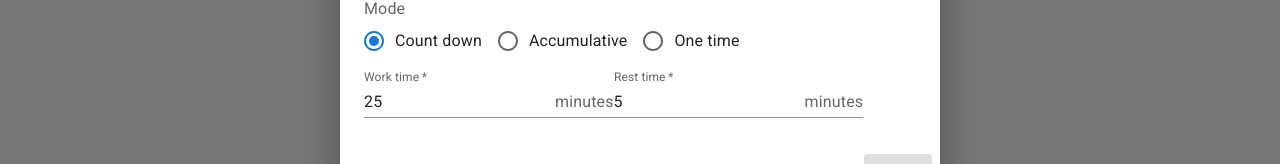
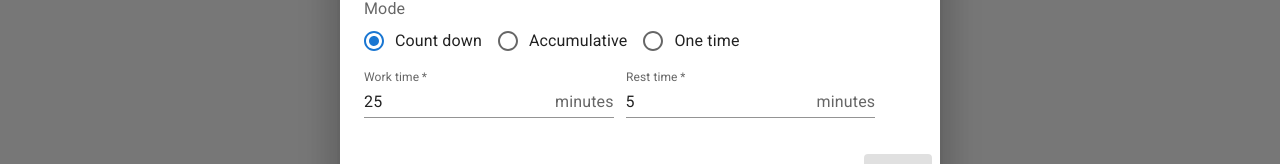
Before and after one commit to 4piu/potatodo, a React (Create React App) app: page / in a window 1280 px wide. Both pictures are taken after a click on the button 1222 px from the left and 692 px from the top of the page. Shown: the part 431-595 px from the top of the page. Built offline with nearby package versions, Linux system fonts and the light colour scheme.

Commit message:
Style tweaks

```diff
--- a/src/Component/TaskEditor.js
+++ b/src/Component/TaskEditor.js
@@ -210,7 +210,7 @@ class TaskEditor extends PureComponent {
                         </RadioGroup>
                     </FormControl>
                     {this.state.taskTimerMode === TimerMode.COUNT_DOWN &&
-                        <TextField variant="standard" label="Work time" sx={{ my: 1 }}
+                        <TextField variant="standard" label="Work time" sx={{ my: 1, mr: 1.5 }}
                             InputProps={{
                                 inputMode: 'numeric',
                                 pattern: '[0-9]*',
@@ -221,7 +221,7 @@ class TaskEditor extends PureComponent {
 
                     }
                     {this.state.taskTimerMode !== TimerMode.ONETIME &&
-                        <TextField variant="standard" label="Rest time" sx={{ my: 1 }}
+                        <TextField variant="standard" label="Rest time" sx={{ my: 1, mr: 1.5 }}
                             InputProps={{
                                 inputMode: 'numeric',
                                 pattern: '[0-9]*',
```
